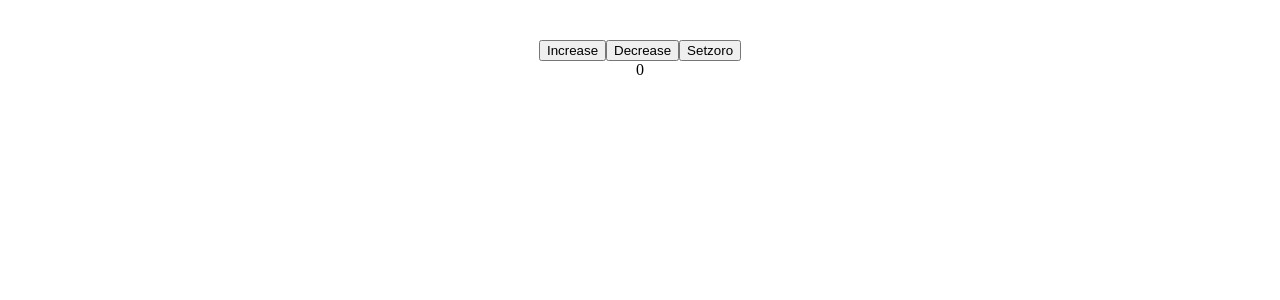
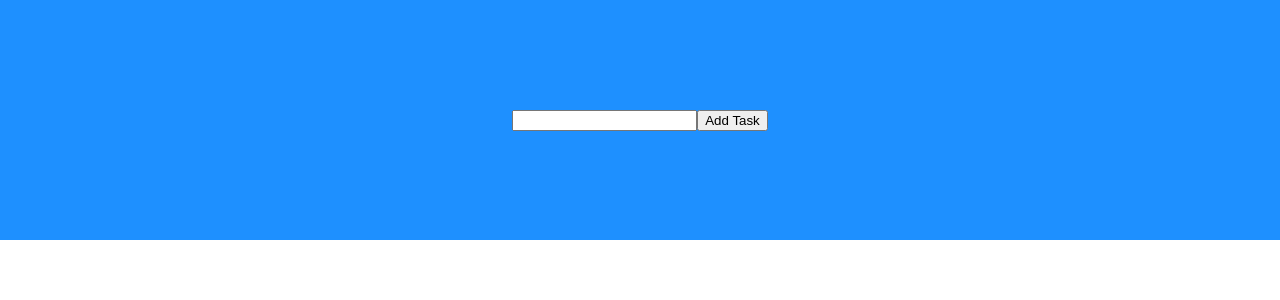
Before and after one commit to yuasys/episode1, a React (Vite) app: page / in a window 1280 px wide. Shown: the top 300 px of the page. Built offline with nearby package versions, Linux system fonts and the light colour scheme.

Commit message:
TodoList 完成

```diff
--- a/src/App.css
+++ b/src/App.css
@@ -1,45 +1,47 @@
-#root {
-  max-width: 1280px;
-  margin: 0 auto;
-  padding: 2rem;
+.App {
+  display: flex;
+  align-items: center;
+  flex-direction: column;
+  width: 100vw;
+  font-family: Arial, Helvetica, sans-serif;
+}
+
+body {
+  margin: 0;
+  padding: 0;
+}
+
+.addTask {
+  height: 30vh;
+  background-color: dodgerblue;
+  width: 100%;
+  display: flex;
+  justify-content: center;
+  align-items: center;
+}
+
+.list {
+  height: auto;
+  width: 100%;
+  display: flex;
+  align-items: center;
+  padding-top: 50px;
+  flex-direction: column;
+}
+
+.task {
+  width: 500px;
+  height: 50px;
+  display: flex;
+  margin: 15px;
+  display: flex;
+  align-items: center;
+  justify-content: center;
+}
+
+.task button {
+  width: auto;
+  height: 20px;
+  margin-left: 5px;
   text-align: center;
 }
-
-.logo {
-  height: 6em;
-  padding: 1.5em;
-  will-change: filter;
-}
-.logo:hover {
-  filter: drop-shadow(0 0 2em #646cffaa);
-}
-.logo.react:hover {
-  filter: drop-shadow(0 0 2em #61dafbaa);
-}
-
-@keyframes logo-spin {
-  from {
-    transform: rotate(0deg);
-  }
-  to {
-    transform: rotate(360deg);
-  }
-}
-
-@media (prefers-reduced-motion: no-preference) {
-  a:nth-of-type(2) .logo {
-    animation: logo-spin infinite 20s linear;
-  }
-}
-
-.card {
-  padding: 2em;
-}
-
-.read-the-docs {
-  color: #888;
-}
-
-.name {
-  color: red;
-}
--- a/src/App.jsx
+++ b/src/App.jsx
@@ -1,25 +1,60 @@
 import './App.css';
-import { useState } from "react";
+import { useState } from 'react';
+import { Task} from './Task';
 
 function App() {
-  const [count, setCount] = useState(0);
+  const [todoList, setTodoList] = useState([]);
+  const [newTask, setNewTask] = useState("");
 
-  const increase = () => {
-    setCount(count+1);
+  const handleChange = (event) => {
+    setNewTask(event.target.value);
   };
-  const decrease = () => {
-    setCount(count - 1);
+
+  const addTask = () => {
+    const task = {
+      id: todoList.length === 0 ? 1 : todoList[todoList.length - 1].id + 1,
+      taskName: newTask,
+      completed: false,
+    };
+    setTodoList(task.taskName !== "" ? [...todoList, task] : todoList);
   };
-  const setzero = () => {
-    setCount(0);
+
+  const deleteTask = (id) => {
+    setTodoList(todoList.filter((task) => task.id !== id));
+  };
+
+  const completeTask = (id) => {
+    setTodoList(
+      todoList.map((task) => {
+        if (task.id === id) {
+          return {...task, completed: true};
+        } else {
+          return task;
+      }
+    })
+    );
   };
 
   return (
   <div className="App">
-      <button onClick={increase}>Increase</button>
-      <button onClick={decrease}>Decrease</button>
-      <button onClick={setzero}>Setzoro</button><br/>
-      {count}
+    <div className='addTask'>
+      <input onChange={handleChange} />
+      <button onClick={addTask}>Add Task</button>
+    </div>
+    <div className='list'>
+      {todoList.map((task) => {
+        return (
+          <Task
+            taskName = {task.taskName}
+            id = {task.id}
+            completed = {task.completed}
+            deleteTask = {deleteTask}
+            completeTask = {completeTask}
+          />
+        );
+      })}
+    </div>
+
   </div>
   );
 }
--- /dev/null
+++ b/src/Task.jsx
@@ -0,0 +1,12 @@
+export const Task = (props) => {
+    return (
+      <div
+        className="task"
+        style={{ backgroundColor: props.completed ? "green" : "white" }}
+      >
+        <h1 style={{color: props.completed ? "white" : "black" }}>{props.taskName}</h1>
+        <button onClick={() => props.completeTask(props.id)}> Complete </button>
+        <button onClick={() => props.deleteTask(props.id)}> X </button>
+      </div>
+    );
+  };
```
Also changed, not shown: src/main.jsx (+7 -5 lines).
